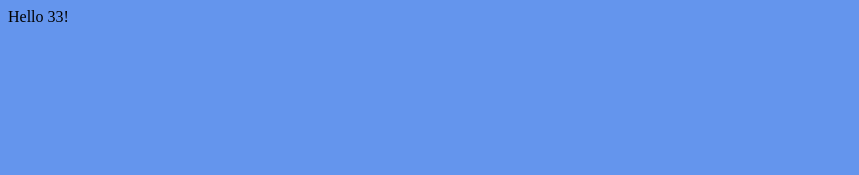
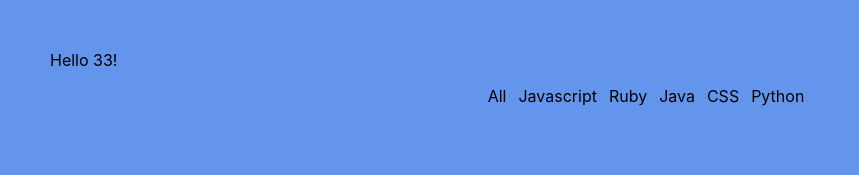
Before and after one commit to willdow/git-battle, a React app: page / in a window 1280 px wide. Shown: the whole page, without its empty margins (0-859 px from the left). Built offline with nearby package versions, Linux system fonts and the light colour scheme.

Commit message:
add nav with li key

```diff
--- /dev/null
+++ b/app/components/Popular.js
@@ -0,0 +1,19 @@
+import React from 'react'
+
+export default class Popular extends React.Component {
+    render(){
+
+        const languages = ['All', 'Javascript', 'Ruby', 'Java', 'CSS','Python']
+        return (
+            <ul className='flex-center'>
+                {languages.map((language)=>(
+                    <li key={language}>
+                        <button className='btn-clear nav-link'></button>
+                        {language}
+                    </li>
+                ))}
+            </ul>
+        )
+    }
+
+}
--- a/app/index.css
+++ b/app/index.css
@@ -1,3 +1,44 @@
+html,
+body,
+#app {
+    margin: 0;
+    height: 100%;
+    width: 100%;
+}
+
 body {
     background: cornflowerblue;
+    font-family: -apple-system, BlinkMacSystemFont, Segoe UI, Roboto, Oxygen-Sans, Ubuntu, Cantarell, Helvetica Neue, sans-serif;
 }
+
+ul {
+    padding: 0;
+}
+
+li {
+    list-style-type: none;
+}
+
+.container {
+    max-width: 1200px;
+    margin: 0 auto;
+    padding: 50px;
+}
+
+.flex-center {
+    display: flex;
+    justify-content: center;
+    align-items: center;
+}
+
+.btn-clear {
+    border: none;
+    background: transparent;
+}
+
+.nav-link {
+    font-size: 18px;
+    font-weight: bold;
+    text-decoration: none;
+    color: inherit;
+}
--- a/app/index.js
+++ b/app/index.js
@@ -1,6 +1,7 @@
 import React from 'react'
 import ReactDOM from 'react-dom'
 import './index.css'
+import Popular from './components/Popular'
 // Component
 // State
 // Lifecycle
@@ -9,8 +10,9 @@ import './index.css'
 class App extends React.Component {
     render() {
         return (
-            <div>
+            <div className='container'>
                 Hello 33!
+                <Popular />
             </div>
         )
     }
```
